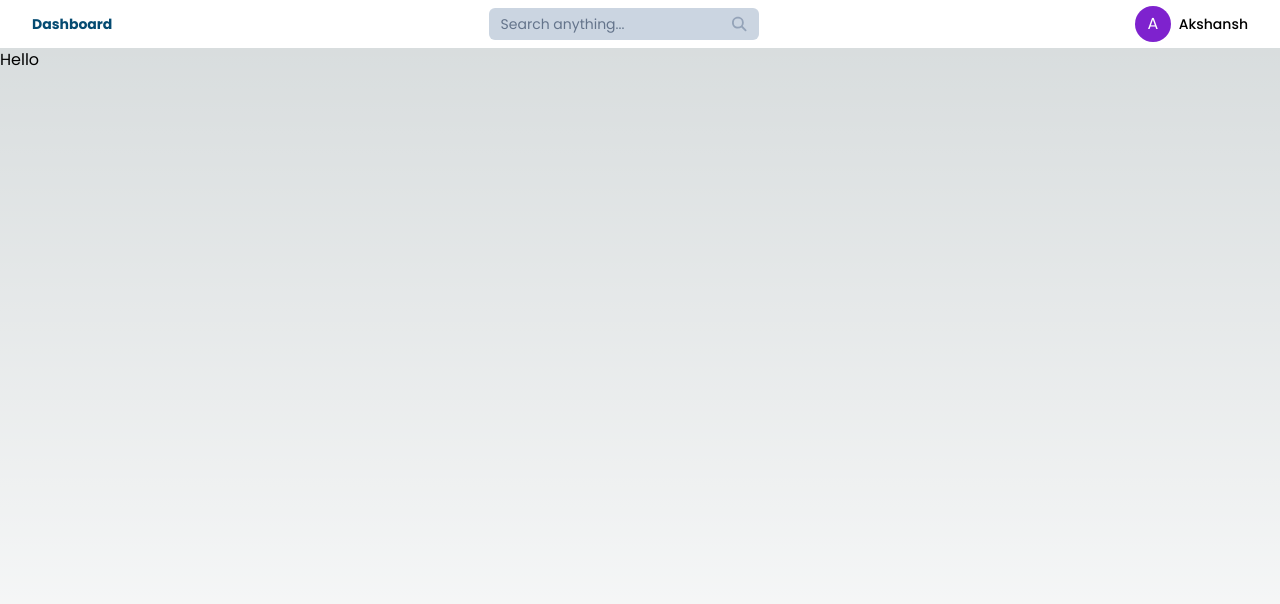
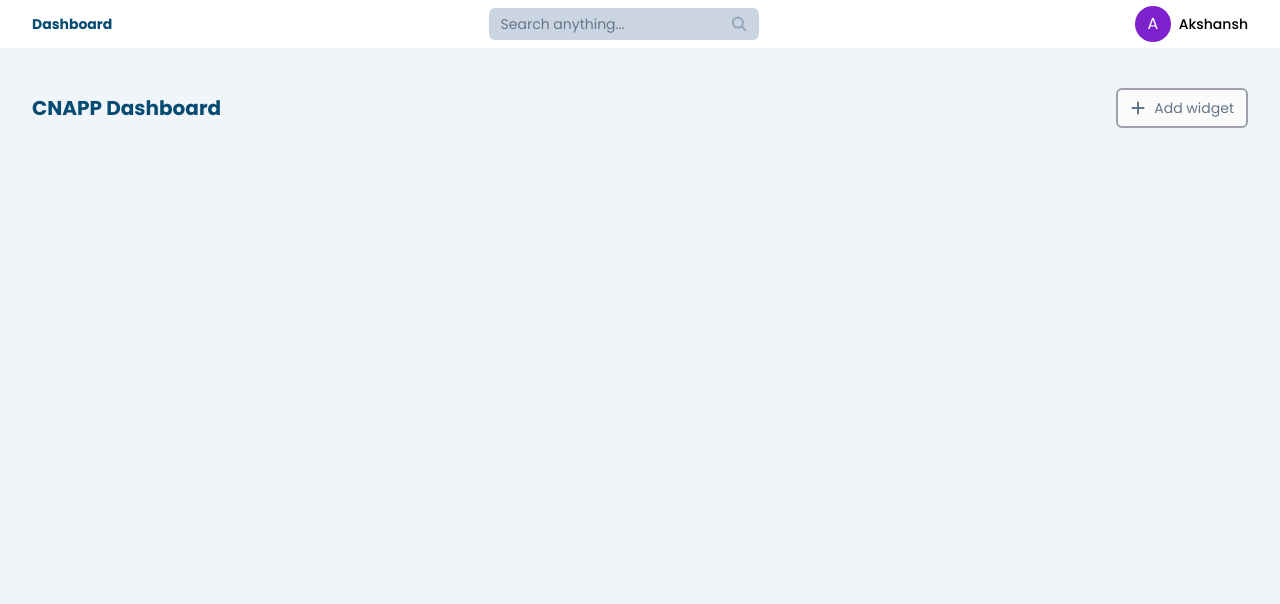
Before and after one commit to Akshansh029/dynamic-dashboard, a Next.js app: page /dashboard in a window 1280 px wide. Shown: the top 604 px of the page. Built offline with nearby package versions, Linux system fonts and the light colour scheme.

Commit message:
Topbar completed

```diff
--- /dev/null
+++ b/app/components/addWidgetButton.jsx
@@ -0,0 +1,13 @@
+import React from "react";
+import { FaPlus } from "react-icons/fa6";
+
+const AddWidgetButton = () => {
+  return (
+    <button className="rounded-md bg-[#fafbfa] border-2 border-gray-400 px-3 py-2 flex items-center gap-2 transition-all active:translate-y-1">
+      <FaPlus className="text-slate-500 " size={16} />
+      <p className="text-slate-500 text-sm">Add widget</p>
+    </button>
+  );
+};
+
+export default AddWidgetButton;
--- a/app/dashboard/layout.jsx
+++ b/app/dashboard/layout.jsx
@@ -5,7 +5,7 @@ const layout = ({ children }) => {
   return (
     <div className="relative flex flex-col h-screen w-full">
       <Navbar />
-      <div className="w-full">{children}</div>
+      <div className="flex-1 w-full">{children}</div>
     </div>
   );
 };
--- a/app/dashboard/page.jsx
+++ b/app/dashboard/page.jsx
@@ -1,7 +1,20 @@
 import React from "react";
+import AddWidgetButton from "../components/addWidgetButton";
 
-const page = () => {
-  return <div>Hello</div>;
+const Page = () => {
+  return (
+    <div className="h-full bg-[#f0f5f9] py-10 px-8">
+      <div className="">
+        <div className="w-full flex items-center justify-between">
+          <h1 className="text-xl font-semibold text-[#054b72]">
+            CNAPP Dashboard
+          </h1>
+          <AddWidgetButton />
+        </div>
+        <div className="category-container px-2 py-2"></div>
+      </div>
+    </div>
+  );
 };
 
-export default page;
+export default Page;
--- a/app/page.js
+++ b/app/page.js
@@ -1,6 +1,5 @@
 "use client";
 
-import { useEffect } from "react";
 import { redirect } from "next/navigation";
 
 export default function Home() {
```
Also changed, not shown: dashboardData.js (added, +69 -0 lines).
